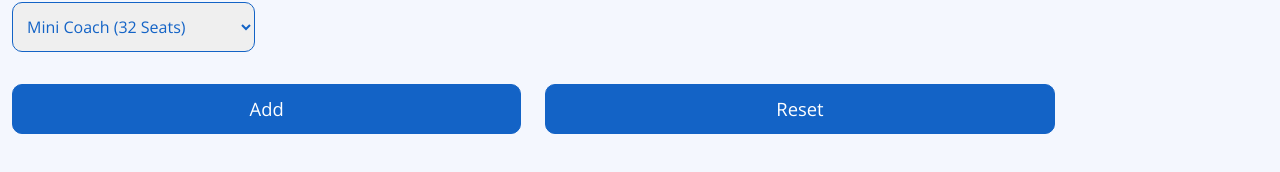
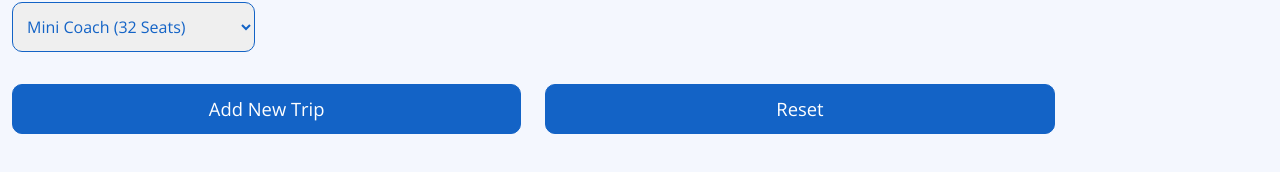
Before and after one commit to Cyber9jaDev/Car-Booking-System, a React (Vite) app in the folder client/: page /admin/home in a window 1280 px wide. Shown: the part 336-508 px from the top of the page. Built offline with nearby package versions, Linux system fonts and the light colour scheme.

Commit message:
minor update

```diff
--- a/client/src/components/admin/Main.tsx
+++ b/client/src/components/admin/Main.tsx
@@ -61,6 +61,8 @@ const Main = () => {
         formData={formData}
         setFormData={setFormData}
         handleSubmit={handleSubmit}
+        isLoading={isLoading}
+        hasError={hasError}
       />
     </section>
   )
--- a/client/src/components/users/Booking.tsx
+++ b/client/src/components/users/Booking.tsx
@@ -14,15 +14,16 @@ export type BookingType = {
 type FormDataType = {
   formData: BookingType,
   setFormData: React.Dispatch<React.SetStateAction<BookingType>>
-  handleSubmit: (e: FormEvent<HTMLFormElement>) => void
+  handleSubmit: (e: FormEvent<HTMLFormElement>) => void,
+  isLoading: boolean,
+  hasError: boolean,
 }
 
-const Booking = ({ formData, setFormData, handleSubmit }: FormDataType ) => {
+const Booking = ({ formData, setFormData, handleSubmit, isLoading, hasError }: FormDataType ) => {
 
   const { price, busType }: BookingType = formData;
 
   // console.log(formData);
-
   return (
     <section id="booking" className="py-5">
       <div className="container">
@@ -126,7 +127,7 @@ const Booking = ({ formData, setFormData, handleSubmit }: FormDataType ) => {
           <div className="col-sm-12">
             <div className="row">
               <div className="col col-sm-6 mt-3">
-                <button type='submit' className="btn w-100">Add </button>
+                <button type='submit' className="btn w-100"> { isLoading? 'Loading' : 'Add New Trip'} </button>
               </div>
               <div className="col col-sm-6 mt-3">
                 <button type='reset' className="btn w-100">Reset</button>
--- a/client/src/contexts/UserContext.tsx
+++ b/client/src/contexts/UserContext.tsx
@@ -3,6 +3,7 @@ import { createContext, useState, ReactElement, SetStateAction, Dispatch, ReactN
 type ChildrenType = {
   children? : ReactNode
 }
+
 export interface AuthUserDataType {
   username: string,
   email: string,
```
Also changed, not shown: client/src/contexts/admin/AminUserContext.tsx (added), client/src/contexts/admin/TripContext.tsx (added).
